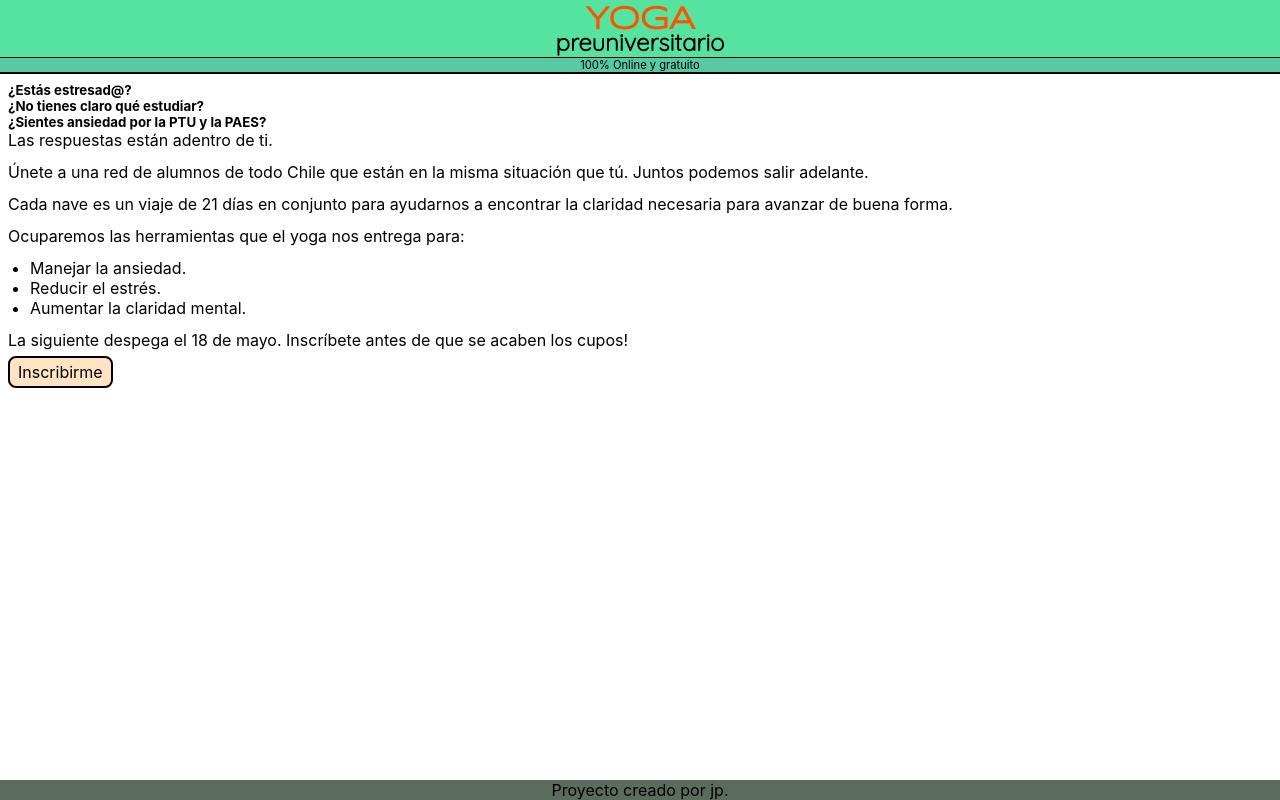
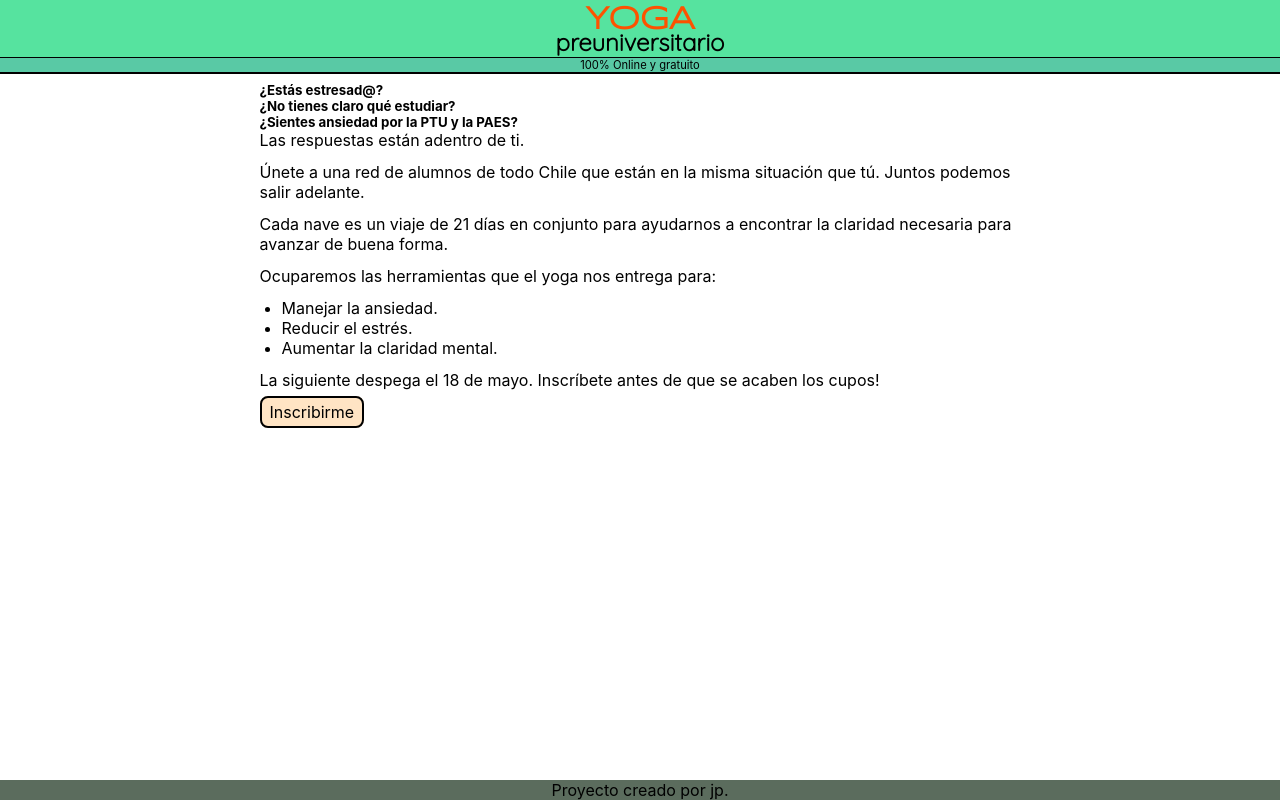
Before and after one commit to jpfraneto/preuniversitario-yoga, a Next.js app: page / in a window 1280 px wide. Built offline with nearby package versions, Linux system fonts and the light colour scheme.

Commit message:
added layout fix

```diff
--- a/styles/Home.module.css
+++ b/styles/Home.module.css
@@ -1,5 +1,7 @@
 .container {
   padding: 8px;
+  max-width: 777px;
+  margin: 0 auto;
 }
 
 .contentText p {
```
